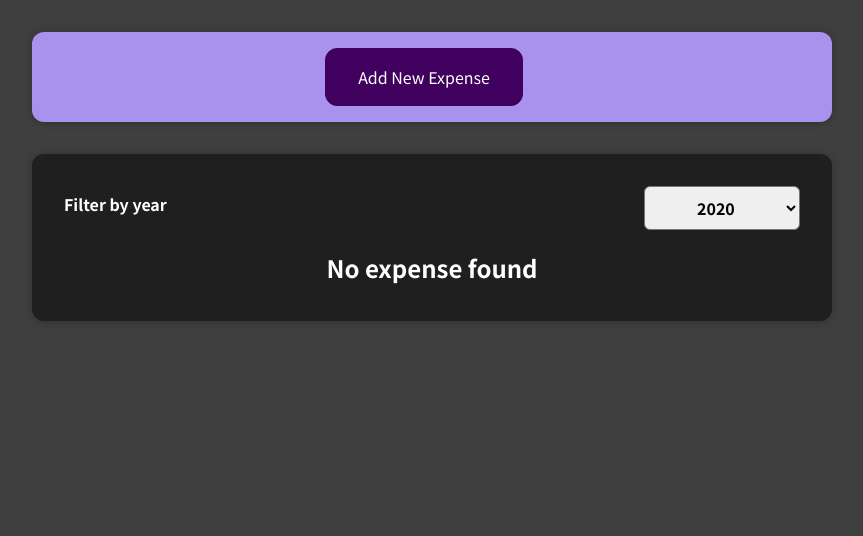
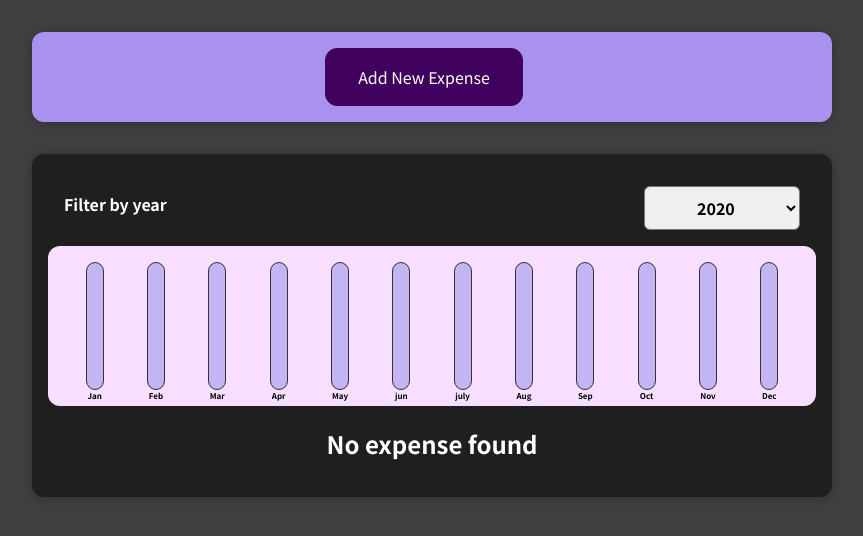
Before and after one commit to PoojaDL/Passing-Data, a React (Create React App) app: page / in a window 1280 px wide. Shown: the top 536 px of the page, without its empty margins (208-1071 px from the left). Built offline with nearby package versions, Linux system fonts and the light colour scheme.

Commit message:
Added Expense Chart

```diff
--- a/src/App.js
+++ b/src/App.js
@@ -6,21 +6,21 @@
   {
     id: "e1",
     title: "Toilet Paper",
-    amount: 94.12,
+    amount: 94,
     date: new Date(2023, 6, 16),
     locationOfExpenditure: "General Store",
   },
   {
     id: "e2",
     title: "New TV",
-    amount: 799.49,
+    amount: 799,
     date: new Date(2002, 3, 11),
     locationOfExpenditure: "Appliences",
   },
   {
     id: "e3",
     title: "Car Insurance",
-    amount: 294.67,
+    amount: 294,
     date: new Date(2023, 6, 27),
     locationOfExpenditure: "Insurance Office",
   },
--- /dev/null
+++ b/src/components/Chart/Chart.css
@@ -0,0 +1,9 @@
+.chart {
+  padding: 1rem;
+  border-radius: 12px;
+  background-color: #f8dfff;
+  text-align: center;
+  display: flex;
+  justify-content: space-around;
+  height: 10rem;
+}
--- /dev/null
+++ b/src/components/Chart/Chart.js
@@ -0,0 +1,22 @@
+import "./Chart.css";
+import ChartBar from "./ChartBar";
+
+const Chart = (props) => {
+  const values = props.dataPoint.map((item) => item.value);
+  const maxValue = Math.max(...values);
+
+  return (
+    <div className="chart">
+      {props.dataPoint.map((dataPoints) => (
+        <ChartBar
+          key={dataPoints.label}
+          value={dataPoints.value}
+          label={dataPoints.label}
+          maxValue={maxValue}
+        />
+      ))}
+    </div>
+  );
+};
+
+export default Chart;
--- /dev/null
+++ b/src/components/Chart/ChartBar.css
@@ -0,0 +1,30 @@
+.chart-bar {
+  height: 100%;
+  display: flex;
+  flex-direction: column;
+  align-items: center;
+}
+
+.chart-bar__inner {
+  height: 100%;
+  width: 18px;
+  border: 1px solid #313131;
+  border-radius: 12px;
+  background-color: #c3b4f3;
+  overflow: hidden;
+  display: flex;
+  flex-direction: column;
+  justify-content: flex-end;
+}
+
+.chart-bar__fill {
+  background-color: #4826b9;
+  width: 100%;
+  transition: all 0.3s ease-out;
+}
+
+.chart-bar__label {
+  font-weight: bold;
+  font-size: 0.5rem;
+  text-align: center;
+}
--- /dev/null
+++ b/src/components/Chart/ChartBar.js
@@ -0,0 +1,21 @@
+import "./ChartBar.css";
+import React from "react";
+
+const ChartBar = (props) => {
+  let heightFill = "0%";
+
+  if (props.maxValue > 0) {
+    heightFill = Math.round((props.value / props.maxValue) * 100) + "%";
+  }
+
+  return (
+    <div className="char-bar">
+      <div className="chart-bar__inner">
+        <div className="chart-bar__fill" style={{ height: heightFill }}></div>
+      </div>
+      <div className="chart-bar__label">{props.label}</div>
+    </div>
+  );
+};
+
+export default ChartBar;
--- a/src/components/Expenses/Expenses.js
+++ b/src/components/Expenses/Expenses.js
@@ -3,6 +3,7 @@
 import { useState } from "react";
 import ExpensesFilter from "./ExpensesFilter";
 import ExpensesList from "./ExpensesLIst";
+import ExpensesChart from "./ExpensesChart";
 
 const Expenses = (props) => {
   const [filteredYear, setFilteredYear] = useState(2020);
@@ -22,6 +23,7 @@
         selected={filteredYear}
         onChangeFilter={filterChangeHandler}
       />
+      <ExpensesChart expenses={filteredList} />
       <ExpensesList filteredItems={filteredList} />
     </Card>
   );
--- /dev/null
+++ b/src/components/Expenses/ExpensesChart.js
@@ -0,0 +1,28 @@
+import React from "react";
+import Chart from "../Chart/Chart";
+
+const ExpensesChart = (props) => {
+  const chartDataPoints = [
+    { label: "Jan", value: 0 },
+    { label: "Feb", value: 0 },
+    { label: "Mar", value: 0 },
+    { label: "Apr", value: 0 },
+    { label: "May", value: 0 },
+    { label: "jun", value: 0 },
+    { label: "july", value: 0 },
+    { label: "Aug", value: 0 },
+    { label: "Sep", value: 0 },
+    { label: "Oct", value: 0 },
+    { label: "Nov", value: 0 },
+    { label: "Dec", value: 0 },
+  ];
+
+  for (const expense of props.expenses) {
+    const expenseMonth = expense.date.getMonth();
+    chartDataPoints[expenseMonth].value += expense.amount;
+  }
+
+  return <Chart dataPoint={chartDataPoints}></Chart>;
+};
+
+export default ExpensesChart;
--- a/src/components/NewExpense/ExpenseForm.js
+++ b/src/components/NewExpense/ExpenseForm.js
@@ -26,7 +26,7 @@
       date: new Date(enteredDate),
     };
 
-    props.onNewExpense(newExpenseObj);
+    props.onSaveExpenseData(newExpenseObj);
     setEnteredTitle("");
     setEnteredAmount("");
     setEnteredDate("");
--- a/src/components/NewExpense/NewExpense.js
+++ b/src/components/NewExpense/NewExpense.js
@@ -10,7 +10,7 @@
       ...enteredExpenseData,
       id: Math.random().toString(),
     };
-    props.onAddExpense(expenseData);
+    props.onAddingExpense(expenseData);
     setIsEditing(false);
   };
 
```
